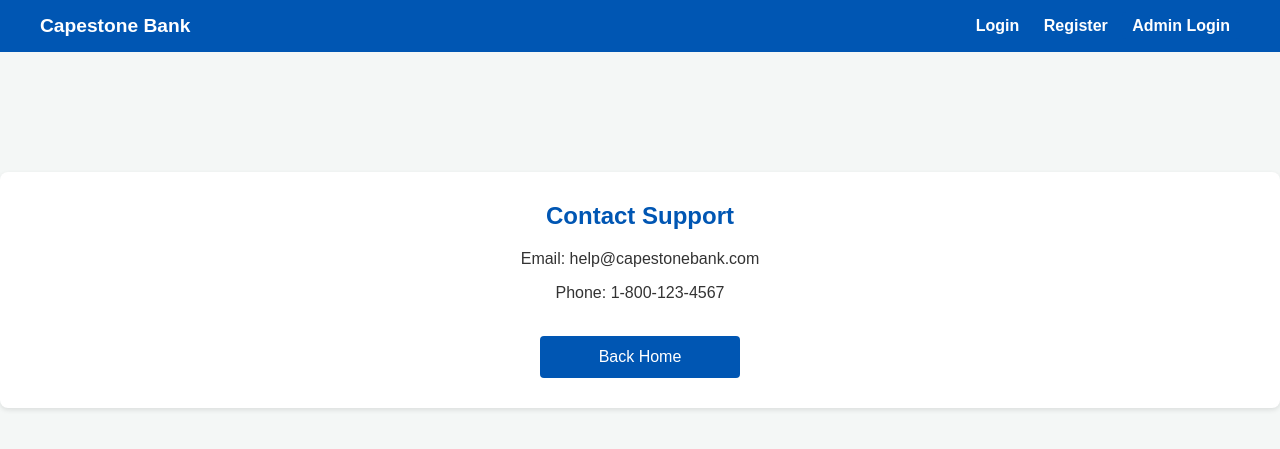
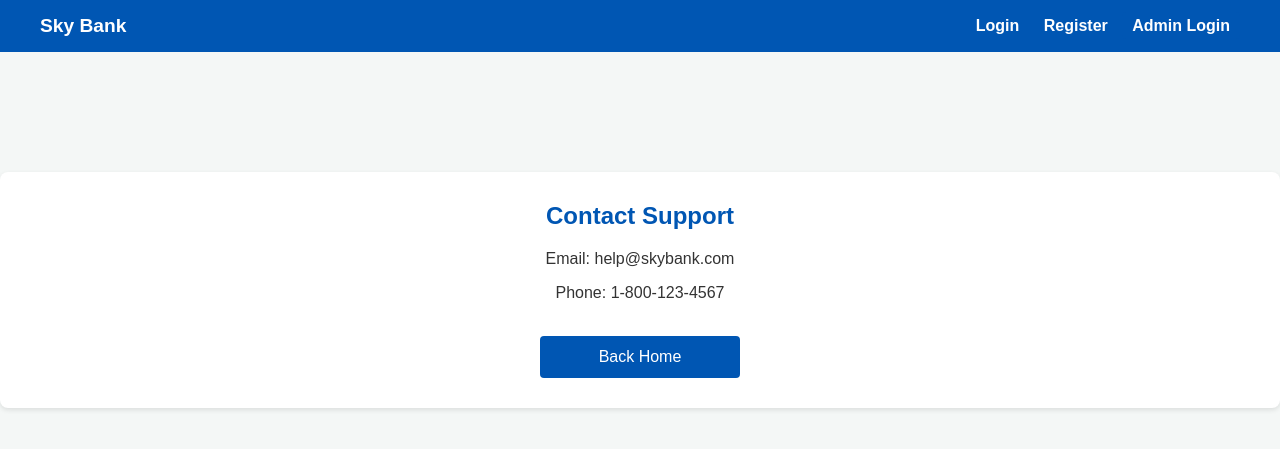
Before and after one commit to Hemadharshini22/aws_project, a Flask app: page /contact in a window 1280 px wide. Shown: the top 449 px of the page. Run offline with Flask 3, Linux system fonts and the light colour scheme.

Commit message:
Updated project name in code to sky bank

```diff
--- a/templates/base.html
+++ b/templates/base.html
@@ -9,7 +9,7 @@
 <body>
 
     <nav>
-        <div style="font-size: 1.2rem; font-weight: bold;">Capestone Bank</div>
+        <div style="font-size: 1.2rem; font-weight: bold;">Sky Bank</div>
 
         <div>
             {% if session.get('user') %}
--- a/templates/contact.html
+++ b/templates/contact.html
@@ -2,7 +2,7 @@
 {% block content %}
     <div class="box" style="text-align: center;">
         <h2>Contact Support</h2>
-        <p>Email: help@capestonebank.com</p>
+        <p>Email: help@skybank.com</p>
         <p>Phone: 1-800-123-4567</p>
         <br>
         <a href="{{ url_for('dashboard') }}"><button style="width: 200px;">Back Home</button></a>
--- a/templates/index.html
+++ b/templates/index.html
@@ -3,7 +3,7 @@
 {% block content %}
     <div style="text-align: center; padding-top: 80px;">
 
-        <h1 style="font-size: 4rem; margin-bottom: 10px; color: #0056b3;">Capestone Bank</h1>
+        <h1 style="font-size: 4rem; margin-bottom: 10px; color: #0056b3;">Sky Bank</h1>
 
         <p style="font-size: 1.5rem; color: #555; margin-bottom: 40px;">
             The easiest way to manage your money.
```
